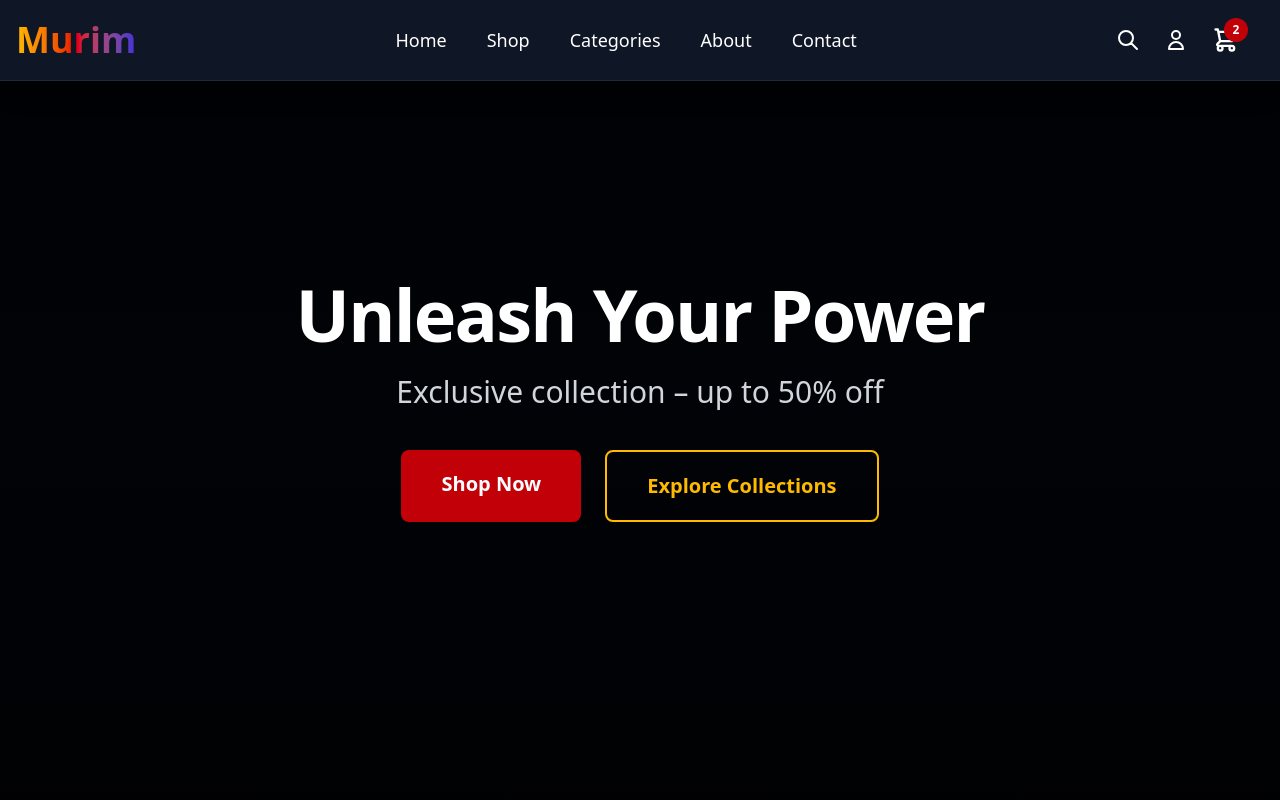
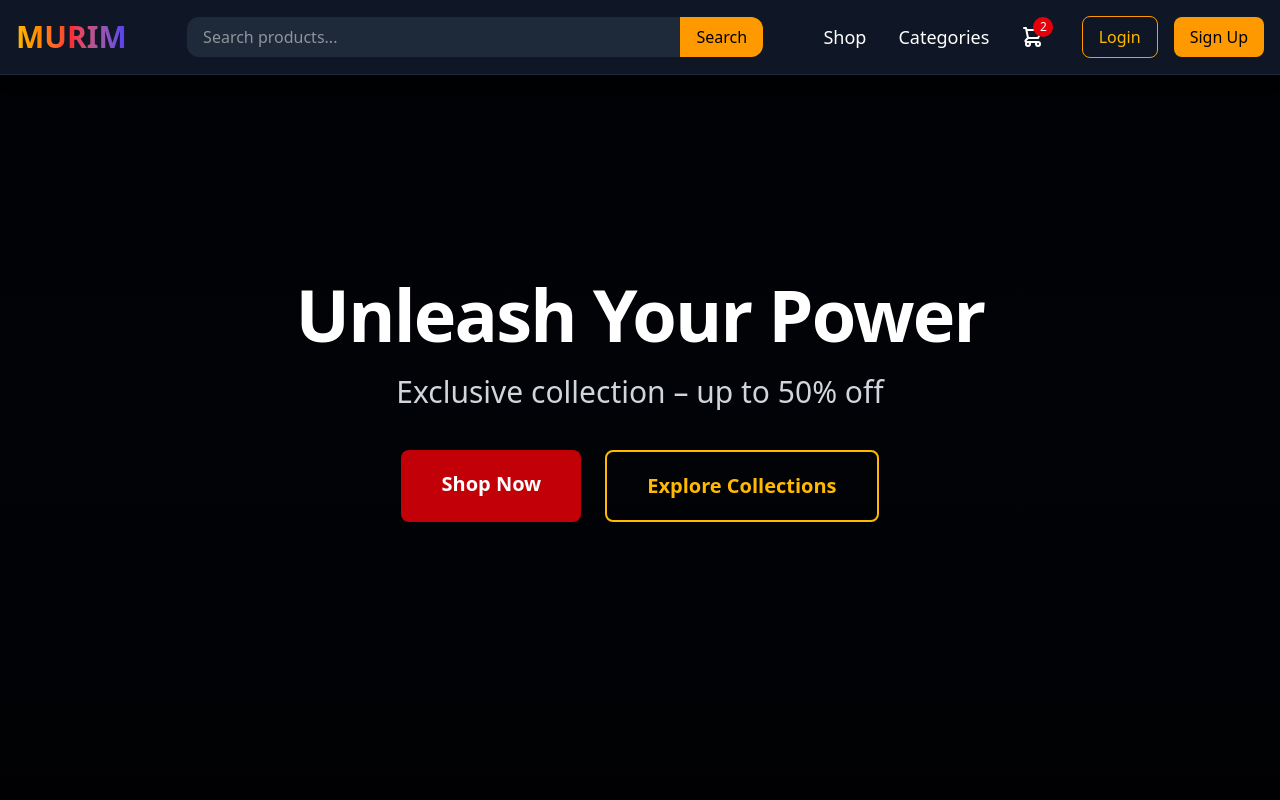
Before and after one commit to vzl-rbi/Ecommerce-mern2.2-FE, a React (Vite) app: page / in a window 1280 px wide. Shown: the top 800 px of the page. Built offline with nearby package versions, Linux system fonts and the light colour scheme.

Commit message:
Navbar dynamic made

```diff
--- a/src/globals/components/navabr/Navabr.tsx
+++ b/src/globals/components/navabr/Navabr.tsx
@@ -1,34 +1,62 @@
-// src/components/Navbar/Navbar.tsx
-import React, { useState } from "react";
+import React, { useEffect, useState } from "react";
+import { Link, useNavigate } from "react-router-dom";
+import { useAppSelector } from "../../../store/hooks";
 
 const Navbar: React.FC = () => {
-  const [mobileMenuOpen, setMobileMenuOpen] = useState(false);
-
-  const menuItems = ["Home", "Shop", "Categories", "About", "Contact"];
+  const navigate = useNavigate();
+  const { user } = useAppSelector((state) => state.auth);
+  // console.log(user?.token); //user ko token yasari access garne
+  const [isLooggedIn, setIsLoggedIn] = useState<boolean>(false);
+  useEffect(() => {
+    const token = localStorage.getItem("token");
+    setIsLoggedIn(!!token || !!user?.token);
+  }, [user?.token]);
+  const handleLogout = () => {
+    localStorage.removeItem("token");
+    setIsLoggedIn(false);
+    navigate("/login");
+  };
 
   return (
-    <nav className="fixed top-0 left-0 right-0 bg-gray-900/95 backdrop-blur-sm shadow-xl z-50 border-b border-gray-800">
-      <div className="container mx-auto px-4 py-5 flex items-center justify-between">
+    <nav className="fixed top-0 left-0 right-0 bg-gray-900/95 backdrop-blur-md shadow-lg z-50 border-b border-gray-800">
+      <div className="max-w-7xl mx-auto px-4 py-4 flex items-center justify-between gap-4">
         {/* Logo */}
-        <div className="text-4xl font-extrabold bg-gradient-to-r from-amber-400 via-red-600 to-indigo-700 bg-clip-text text-transparent">
-          Murim
+        <Link
+          to="/"
+          className="text-3xl font-extrabold bg-gradient-to-r from-amber-400 via-red-500 to-indigo-600 bg-clip-text text-transparent"
+        >
+          MURIM
+        </Link>
+
+        {/* Search Bar */}
+        <div className="hidden md:flex flex-1 max-w-xl mx-6">
+          <input
+            type="text"
+            placeholder="Search products..."
+            className="w-full px-4 py-2 rounded-l-xl bg-gray-800 text-white focus:outline-none"
+          />
+          <button className="px-4 bg-amber-500 text-black rounded-r-xl font-medium hover:bg-amber-400">
+            Search
+          </button>
         </div>
 
         {/* Desktop Menu */}
-        <ul className="hidden lg:flex items-center space-x-10">
-          {menuItems.map((item) => (
-            <li key={item}>
-              <a href="#" className="text-lg hover:text-amber-400 transition">
-                {item}
-              </a>
+        <ul className="hidden lg:flex items-center space-x-8 text-lg">
+          <li>
+            <Link to="/shop" className="hover:text-amber-400 transition">
+              Shop
+            </Link>
           </li>
-          ))}
-        </ul>
-
-        {/* Icons */}
-        <div className="flex items-center space-x-6">
-          {/* Search */}
-          <button className="hover:text-amber-400 transition">
+          <li>
+            <Link to="/categories" className="hover:text-amber-400 transition">
+              Categories
+            </Link>
+          </li>
+          <li>
+            <Link
+              to="/cart"
+              className="relative hover:text-amber-400 transition"
+            >
               <svg
                 xmlns="http://www.w3.org/2000/svg"
                 className="h-6 w-6"
@@ -40,87 +68,46 @@ const Navbar: React.FC = () => {
                   strokeLinecap="round"
                   strokeLinejoin="round"
                   strokeWidth={2}
-                d="M21 21l-6-6m2-5a7 7 0 11-14 0 7 7 0 0114 0z"
-              />
-            </svg>
-          </button>
-
-          {/* User */}
-          <button className="hover:text-amber-400 transition">
-            <svg
-              xmlns="http://www.w3.org/2000/svg"
-              className="h-6 w-6"
-              fill="none"
-              viewBox="0 0 24 24"
-              stroke="currentColor"
-            >
-              <path
-                strokeLinecap="round"
-                strokeLinejoin="round"
-                strokeWidth={2}
-                d="M16 7a4 4 0 11-8 0 4 4 0 018 0zM12 14a7 7 0 00-7 7h14a7 7 0 00-7-7z"
-              />
-            </svg>
-          </button>
-
-          {/* Cart */}
-          <button className="relative hover:text-amber-400 transition">
-            <svg
-              xmlns="http://www.w3.org/2000/svg"
-              className="h-7 w-7"
-              fill="none"
-              viewBox="0 0 24 24"
-              stroke="currentColor"
-            >
-              <path
-                strokeLinecap="round"
-                strokeLinejoin="round"
-                strokeWidth={2}
                   d="M3 3h2l.4 2M7 13h10l4-8H5.4M7 13L5.4 5M7 13l-2.293 2.293c-.63.63-.184 1.707.707 1.707H17m0 0a2 2 0 100 4 2 2 0 000-4zm-8 2a2 2 0 11-4 0 2 2 0 014 0z"
                 />
               </svg>
-            <span className="absolute -top-2 -right-2 bg-red-700 text-white text-xs font-bold rounded-full w-6 h-6 flex items-center justify-center">
+              <span className="absolute -top-2 -right-2 bg-red-600 text-xs w-5 h-5 rounded-full flex items-center justify-center">
                 2
               </span>
-          </button>
+            </Link>
+          </li>
+        </ul>
 
-          {/* Mobile Hamburger */}
-          <button
-            onClick={() => setMobileMenuOpen(!mobileMenuOpen)}
-            className="lg:hidden hover:text-amber-400 transition"
+        {/* Auth Buttons */}
+        <div className="hidden lg:flex items-center space-x-4">
+          {!isLooggedIn ? (
+            <>
+              <Link
+                to="/login"
+                className="px-4 py-2 border border-amber-500 text-amber-400 rounded-lg hover:bg-amber-500 hover:text-black transition"
               >
-            <svg
-              xmlns="http://www.w3.org/2000/svg"
-              className="h-8 w-8"
-              fill="none"
-              viewBox="0 0 24 24"
-              stroke="currentColor"
+                Login
+              </Link>
+              <Link
+                to="/signup"
+                className="px-4 py-2 bg-amber-500 text-black rounded-lg hover:bg-amber-400 transition"
               >
-              <path
-                strokeLinecap="round"
-                strokeLinejoin="round"
-                strokeWidth={2}
-                d="M4 6h16M4 12h16M4 18h16"
-              />
-            </svg>
-          </button>
+                Sign Up
+              </Link>
+            </>
+          ) : (
+            <>
+              <Link
+                to="/login"
+                onClick={handleLogout}
+                className="px-4 py-2 border border-amber-500 text-amber-400 rounded-lg hover:bg-amber-500 hover:text-black transition"
+              >
+                Log out
+              </Link>
+            </>
+          )}
         </div>
       </div>
-
-      {/* Mobile Menu */}
-      {mobileMenuOpen && (
-        <div className="lg:hidden bg-gray-900 border-t border-gray-800">
-          <ul className="container mx-auto px-4 py-6 space-y-6 text-center">
-            {menuItems.map((item) => (
-              <li key={item}>
-                <a href="#" className="text-xl hover:text-amber-400 transition">
-                  {item}
-                </a>
-              </li>
-            ))}
-          </ul>
-        </div>
-      )}
     </nav>
   );
 };
--- a/src/pages/auth/Form.tsx
+++ b/src/pages/auth/Form.tsx
@@ -27,9 +27,11 @@ const Form: React.FC<Props> = ({ type, onSubmit }) => {
         <div className="relative z-10 w-full max-w-md">
           {/* Logo & Title */}
           <div className="text-center mb-10">
-            <h1 className="text-5xl font-extrabold bg-gradient-to-r from-amber-400 via-red-600 to-indigo-700 bg-clip-text text-transparent">
-              Murim
-            </h1>
+            <Link to="/">
+              <h1 className="text-5xl font-extrabold bg-gradient-to-r from-amber-400 via-red-600 to-indigo-700 bg-clip-text text-transparent cursor-pointer">
+                Murim
+              </h1>
+            </Link>
             <p className="mt-3 text-gray-400 text-lg">
               {type === "register" ? "Join The Realm" : "Welcome back, warrior"}
             </p>
@@ -128,7 +130,7 @@ const Form: React.FC<Props> = ({ type, onSubmit }) => {
               Already have an account?{" "}
               <Link
                 to="/login"
-                className="text-amber-400 hover:underline font-semibold"
+                className="text-amber-400 hover:underline font-semibold cursor-pointer"
               >
                 Sign in
               </Link>
```
Also changed, not shown: 1 other file (tests, documents, lock files or other folders). Lines whose indentation alone changed are shown as unchanged.
